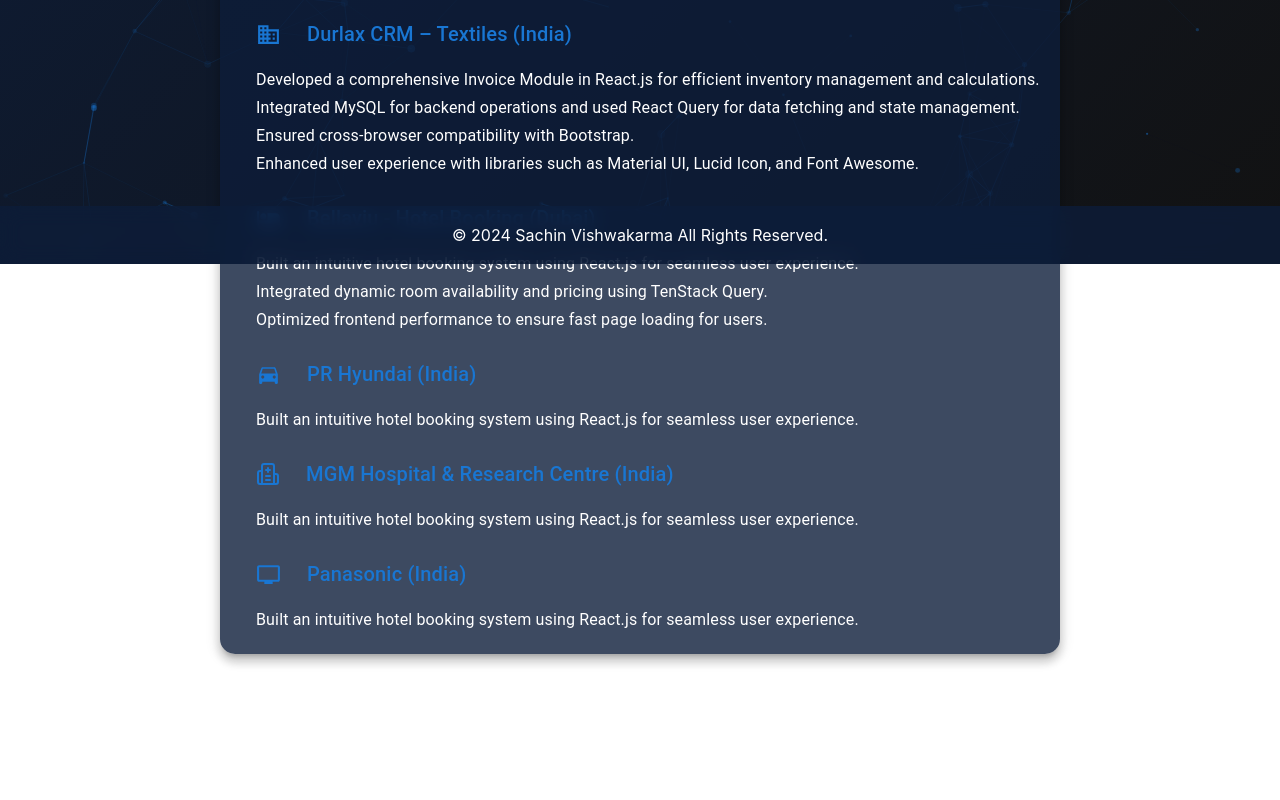
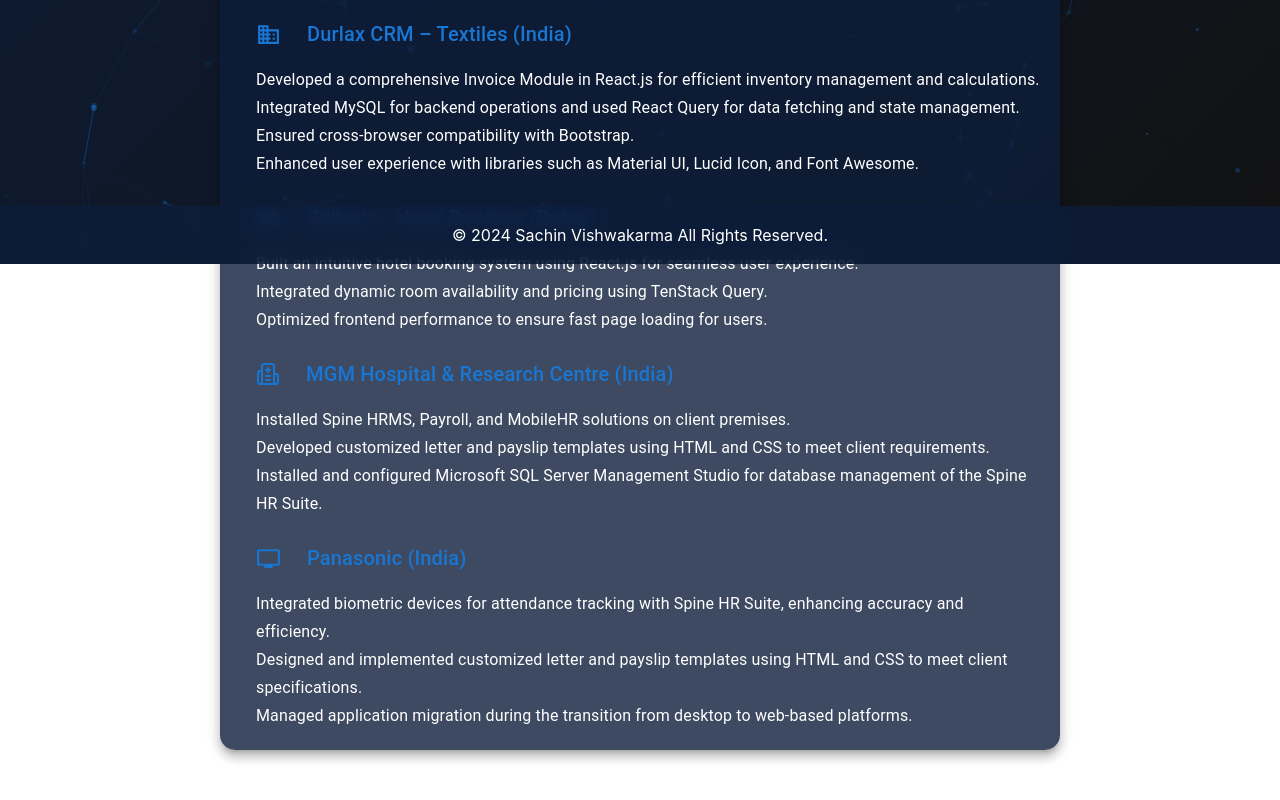
Before and after one commit to Sachin2123/react-portfolio, a React (Create React App) app: page /projects in a window 1280 px wide. Shown: the part 536-1336 px from the top of the page. Before the commit the page ends 1310 px from the top, so only its background shows below. Built offline with nearby package versions, Linux system fonts and the light colour scheme.

Commit message:
resume and home page content fixed

```diff
--- a/src/Pages/AboutMe/AboutMe.js
+++ b/src/Pages/AboutMe/AboutMe.js
@@ -84,7 +84,10 @@
               borderRadius: "15px",
             }}
           >
-            <Typography variant="h3" sx={{ color: "#1976d2", mb: 2 }}>
+            <Typography
+              variant="h3"
+              sx={{ color: "#1976d2", mb: 2, fontWeight: "bold" }}
+            >
               Hi, I'm Sachin Vishwakarma!
             </Typography>
             <Typography variant="h5" sx={{ color: "white", mb: 5 }}>
@@ -160,7 +163,7 @@
               </Typography>
             </Box>
 
-            <Typography variant="h6" sx={{ color: "white", ml: 2 }}>
+            <Typography variant="subtitle1" sx={{ color: "white", ml: 2 }}>
               Experienced{" "}
               <span style={{ color: "#1976d2" }}>Full-Stack Developer</span>{" "}
               with over 2+ years of expertise in designing and delivering
@@ -202,10 +205,10 @@
               <Typography variant="h5" sx={{ color: "#1976d2", ml: 2 }}>
                 Bachelor of Science in Information Technology
               </Typography>
-              <Typography variant="h6" sx={{ color: "white", ml: 2 }}>
+              <Typography variant="subtitle1" sx={{ color: "white", ml: 2 }}>
                 Mumbai University | 2019 - 2022
               </Typography>
-              <Typography variant="h6" sx={{ color: "white", ml: 2 }}>
+              <Typography variant="subtitle1" sx={{ color: "white", ml: 2 }}>
                 Focused on software development, data structures, and web
                 technologies.
               </Typography>
--- a/src/Pages/Home/Home.js
+++ b/src/Pages/Home/Home.js
@@ -12,10 +12,10 @@
 import BusinessIcon from "@mui/icons-material/Business";
 import HotelIcon from "@mui/icons-material/Hotel";
 import TvIcon from "@mui/icons-material/Tv";
-import DirectionsCarIcon from "@mui/icons-material/DirectionsCar";
 import { Button, Grid, Typography, Paper, Box, Divider } from "@mui/material";
 import { FileUser, Hospital, FolderClosed } from "lucide-react";
 import AnimatedBackground from "../../component/AnimatedBackground/AnimatedBackground";
+import Projects from "../Projects/Projects";
 
 const Home = () => {
   const Icons = [
@@ -91,11 +91,17 @@
               borderRadius: "15px",
             }}
           >
-            <Typography variant="h3" sx={{ color: "#1976d2", mb: 2 }}>
+            <Typography
+              variant="h3"
+              sx={{ color: "#1976d2", mb: 2, fontWeight: "bold" }}
+            >
               Sachin Vishwakarma
             </Typography>
-            <Typography variant="h5" sx={{ color: "white", mb: 5 }}>
-              Full Stack Developer
+            <Typography
+              variant="h5"
+              sx={{ color: "white", mb: 4, fontStyle: "" }}
+            >
+              Full-Stack Developer | Creating Innovative Digital Solutions
             </Typography>
             <Grid
               container
@@ -113,6 +119,7 @@
                   sx={{
                     display: "flex",
                     justifyContent: "center",
+                    mt:1
                   }}
                 >
                   <Button
@@ -208,10 +215,10 @@
               <Typography variant="h5" sx={{ color: "#1976d2", ml: 2 }}>
                 Bachelor of Science in Information Technology
               </Typography>
-              <Typography variant="h6" sx={{ color: "white", ml: 2 }}>
+              <Typography variant="subtitle1" sx={{ color: "white", ml: 2 }}>
                 Mumbai University | 2019 - 2022
               </Typography>
-              <Typography variant="h6" sx={{ color: "white", ml: 2 }}>
+              <Typography variant="subtitle1" sx={{ color: "white", ml: 2 }}>
                 Focused on software development, data structures, and web
                 technologies.
               </Typography>
@@ -524,29 +531,6 @@
                 mt: 3,
               }}
             >
-              <DirectionsCarIcon
-                sx={{ color: "#1976d2", fontSize: "25px", ml: 0 }}
-              />
-              <Typography variant="h6" sx={{ color: "#1976d2", ml: 2, mt: 0 }}>
-                PR Hyundai (India)
-              </Typography>
-            </Box>
-
-            <Typography variant="subtitle1" sx={{ color: "white", ml: 2 }}>
-              Built an intuitive hotel booking system using React.js for
-              seamless user experience.
-            </Typography>
-
-            <Box
-              sx={{
-                display: "flex",
-                alignItems: "center",
-                gap: "10px",
-                ml: 2,
-                mb: 2,
-                mt: 3,
-              }}
-            >
               <Hospital color="#1976d2" sx={{ fontSize: "25px", ml: 0 }} />
               <Typography variant="h6" sx={{ color: "#1976d2", ml: 2, mt: 0 }}>
                 MGM Hospital & Research Centre (India)
@@ -554,8 +538,16 @@
             </Box>
 
             <Typography variant="subtitle1" sx={{ color: "white", ml: 2 }}>
-              Built an intuitive hotel booking system using React.js for
-              seamless user experience.
+              Installed Spine HRMS, Payroll, and MobileHR solutions on client
+              premises.
+            </Typography>
+            <Typography variant="subtitle1" sx={{ color: "white", ml: 2 }}>
+              Developed customized letter and payslip templates using HTML and
+              CSS to meet client requirements.
+            </Typography>
+            <Typography variant="subtitle1" sx={{ color: "white", ml: 2 }}>
+              Installed and configured Microsoft SQL Server Management Studio
+              for database management of the Spine HR Suite.
             </Typography>
 
             <Box
@@ -575,8 +567,16 @@
             </Box>
 
             <Typography variant="subtitle1" sx={{ color: "white", ml: 2 }}>
-              Built an intuitive hotel booking system using React.js for
-              seamless user experience.
+              Integrated biometric devices for attendance tracking with Spine HR
+              Suite, enhancing accuracy and efficiency.
+            </Typography>
+            <Typography variant="subtitle1" sx={{ color: "white", ml: 2 }}>
+              Designed and implemented customized letter and payslip templates
+              using HTML and CSS to meet client specifications.
+            </Typography>
+            <Typography variant="subtitle1" sx={{ color: "white", ml: 2 }}>
+              Managed application migration during the transition from desktop
+              to web-based platforms.
             </Typography>
           </Paper>
         </Grid>
--- a/src/Pages/Projects/Projects.js
+++ b/src/Pages/Projects/Projects.js
@@ -12,7 +12,6 @@
 const Projects = () => {
   return (
     <Box sx={{ position: "relative", minHeight: "100vh" }}>
-      {/* Animated Background */}
       <AnimatedBackground />
 
       <Grid
@@ -187,29 +186,6 @@
                 mt: 3,
               }}
             >
-              <DirectionsCarIcon
-                sx={{ color: "#1976d2", fontSize: "25px", ml: 0 }}
-              />
-              <Typography variant="h6" sx={{ color: "#1976d2", ml: 2, mt: 0 }}>
-                PR Hyundai (India)
-              </Typography>
-            </Box>
-
-            <Typography variant="subtitle1" sx={{ color: "white", ml: 2 }}>
-              Built an intuitive hotel booking system using React.js for
-              seamless user experience.
-            </Typography>
-
-            <Box
-              sx={{
-                display: "flex",
-                alignItems: "center",
-                gap: "10px",
-                ml: 2,
-                mb: 2,
-                mt: 3,
-              }}
-            >
               <Hospital color="#1976d2" sx={{ fontSize: "25px", ml: 0 }} />
               <Typography variant="h6" sx={{ color: "#1976d2", ml: 2, mt: 0 }}>
                 MGM Hospital & Research Centre (India)
@@ -217,8 +193,16 @@
             </Box>
 
             <Typography variant="subtitle1" sx={{ color: "white", ml: 2 }}>
-              Built an intuitive hotel booking system using React.js for
-              seamless user experience.
+              Installed Spine HRMS, Payroll, and MobileHR solutions on client
+              premises.
+            </Typography>
+            <Typography variant="subtitle1" sx={{ color: "white", ml: 2 }}>
+              Developed customized letter and payslip templates using HTML and
+              CSS to meet client requirements.
+            </Typography>
+            <Typography variant="subtitle1" sx={{ color: "white", ml: 2 }}>
+              Installed and configured Microsoft SQL Server Management Studio
+              for database management of the Spine HR Suite.
             </Typography>
 
             <Box
@@ -238,8 +222,16 @@
             </Box>
 
             <Typography variant="subtitle1" sx={{ color: "white", ml: 2 }}>
-              Built an intuitive hotel booking system using React.js for
-              seamless user experience.
+              Integrated biometric devices for attendance tracking with Spine HR
+              Suite, enhancing accuracy and efficiency.
+            </Typography>
+            <Typography variant="subtitle1" sx={{ color: "white", ml: 2 }}>
+              Designed and implemented customized letter and payslip templates
+              using HTML and CSS to meet client specifications.
+            </Typography>
+            <Typography variant="subtitle1" sx={{ color: "white", ml: 2 }}>
+              Managed application migration during the transition from desktop
+              to web-based platforms.
             </Typography>
           </Paper>
         </Grid>
--- a/src/Pages/Resume/Resume.js
+++ b/src/Pages/Resume/Resume.js
@@ -39,10 +39,10 @@
             }}
           >
             <Typography
-              variant="h5"
+              variant="h6"
               sx={{
                 color: "#fff",
-                marginTop: "3rem",
+                marginTop: "1rem",
                 fontWeight: "600",
                 textAlign: "center",
               }}
@@ -59,8 +59,8 @@
               target="_blank"
               rel="noopener noreferrer"
               sx={{
-                marginTop: "3rem",
-                marginBottom: "2.5rem",
+                marginTop: "2rem",
+                marginBottom: "1rem",
                 fontWeight: "700",
                 padding: "0.8rem 2.5rem",
                 color: "white",
```
